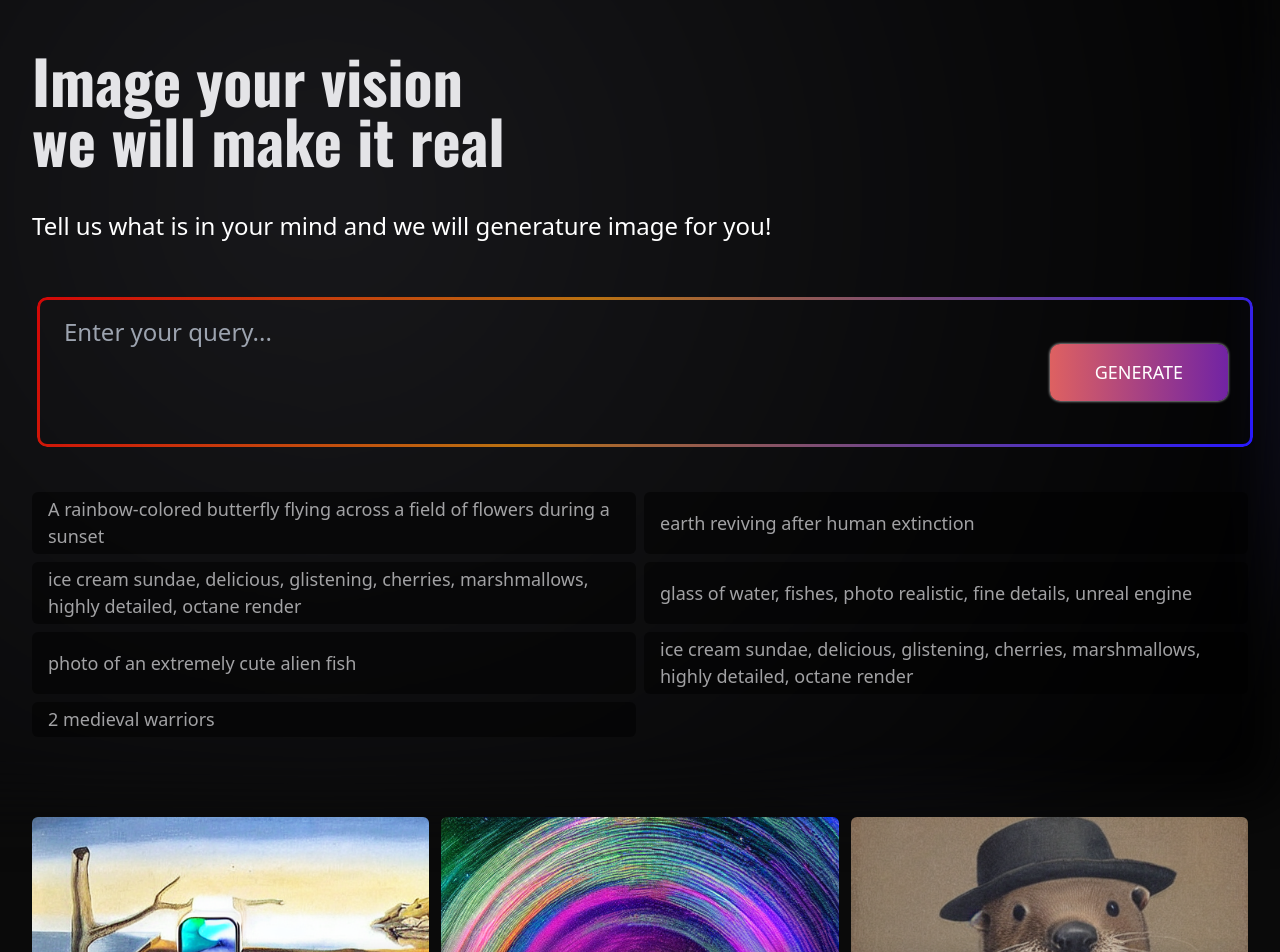
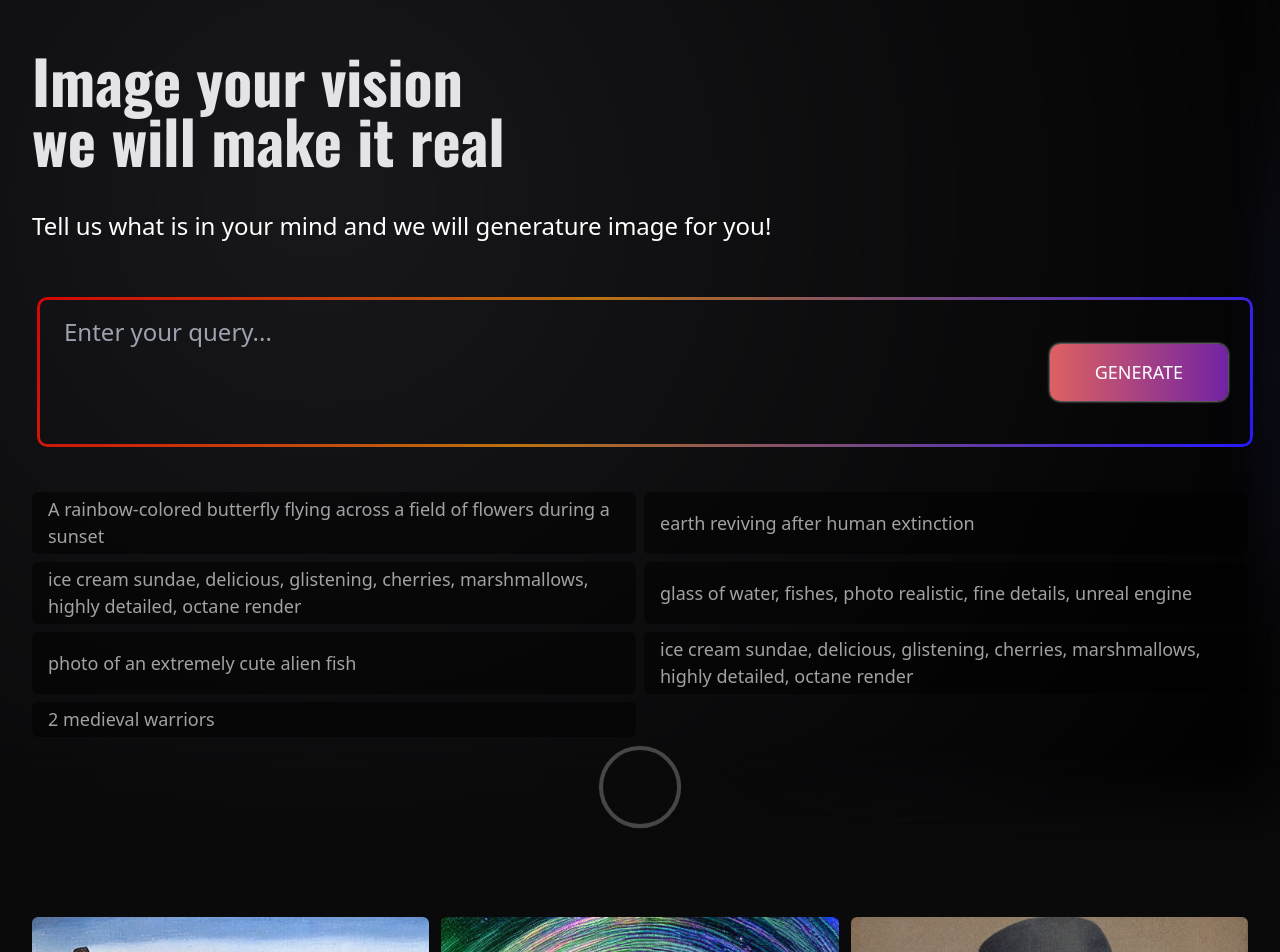
Before and after one commit to halilibrahimcelik/generateImage, a Next.js app: page / in a window 1280 px wide. Shown: the top 952 px of the page. Built offline with nearby package versions, Linux system fonts and the light colour scheme.

Commit message:
feat:handle loading status

```diff
--- a/package.json
+++ b/package.json
@@ -15,6 +15,7 @@
     "next": "14.0.1",
     "react": "^18",
     "react-dom": "^18",
+    "react-spinners": "^0.13.8",
     "react-toastify": "^9.1.3"
   },
   "devDependencies": {
--- a/src/components/form/index.tsx
+++ b/src/components/form/index.tsx
@@ -7,7 +7,6 @@ type Props = {};
 
 const Form = (props: Props) => {
   const { onClick, prompt, generateImage, loading } = useMainContext();
-  console.log(loading);
   const textRef = React.useRef<HTMLTextAreaElement>(null);
   const handleSubmit = (e: React.FormEvent<HTMLFormElement>) => {
     const value = textRef.current?.value;
--- a/src/components/predictedImage/index.tsx
+++ b/src/components/predictedImage/index.tsx
@@ -28,7 +28,7 @@ const PredictedImage = (props: Props) => {
       });
   };
   if (prediction?.output.length === 0) {
-    return <></>;
+    return null;
   }
 
   return (
--- a/src/containers/homePage/index.tsx
+++ b/src/containers/homePage/index.tsx
@@ -6,18 +6,33 @@ import PromptTag from "@/components/prompTag";
 import Wrapper from "@/components/wrapper";
 import { MainProvider, useMainContext } from "@/hooks/useMain";
 import React from "react";
+import { PuffLoader } from "react-spinners";
 import { ToastContainer } from "react-toastify";
 
 type Props = {};
 
 const HomePageContainer = (props: Props) => {
   const { loading } = useMainContext();
+  console.log(loading);
   return (
     <Wrapper tag="section">
       <MainProvider>
         <Form />
         <PromptTag />
-        {loading ? <></> : <PredictedImage />}
+        {!loading ? (
+          <div className="flex items-center justify-center">
+            <PuffLoader
+              size={100}
+              cssOverride={{
+                animation: "ease-in",
+                backgroundColor: "transparent",
+              }}
+              color="#e3e3e3"
+            />
+          </div>
+        ) : (
+          <PredictedImage />
+        )}
         <ExampleImages />
         <div className="overlay" />
       </MainProvider>
```
Also changed, not shown: 1 other file (tests, documents, lock files or other folders).
